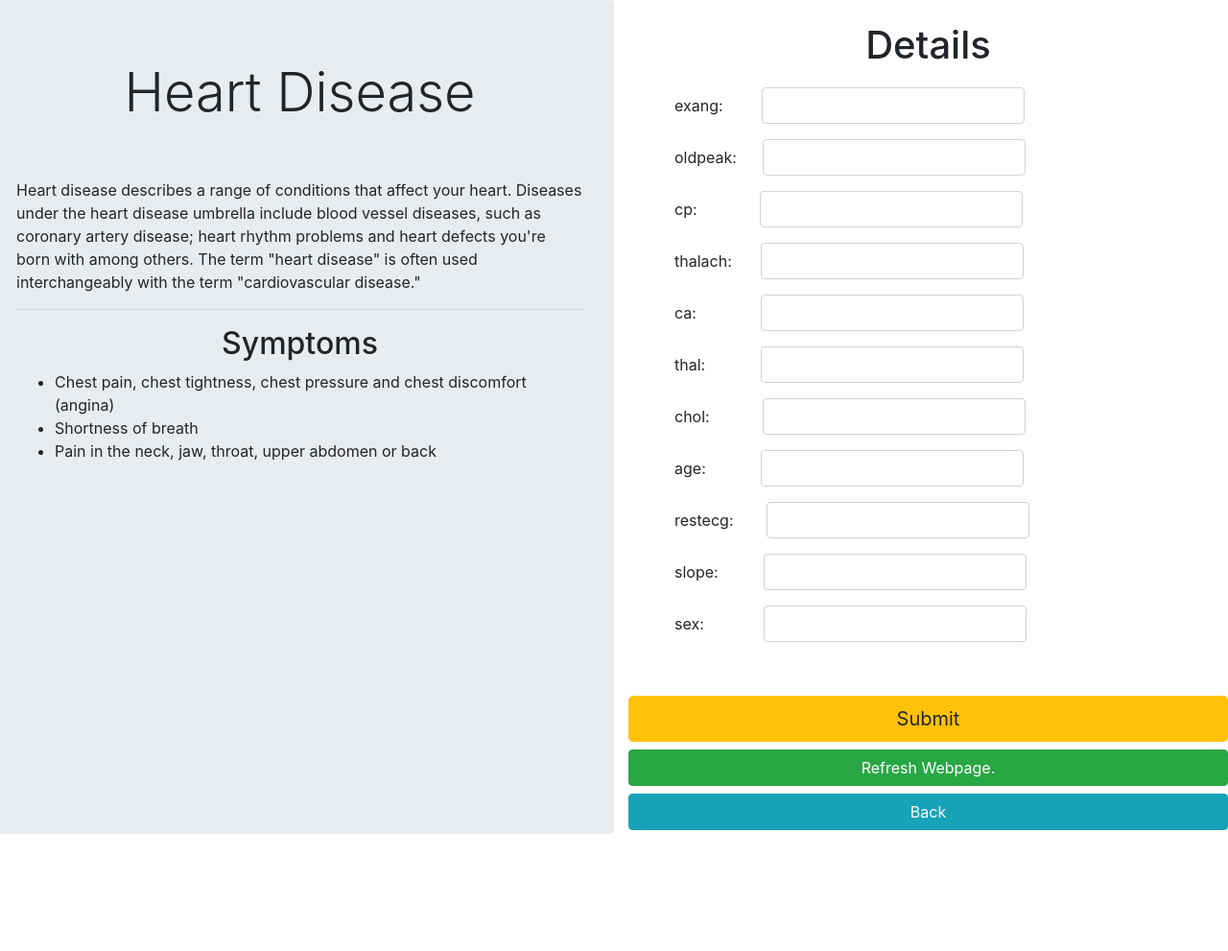
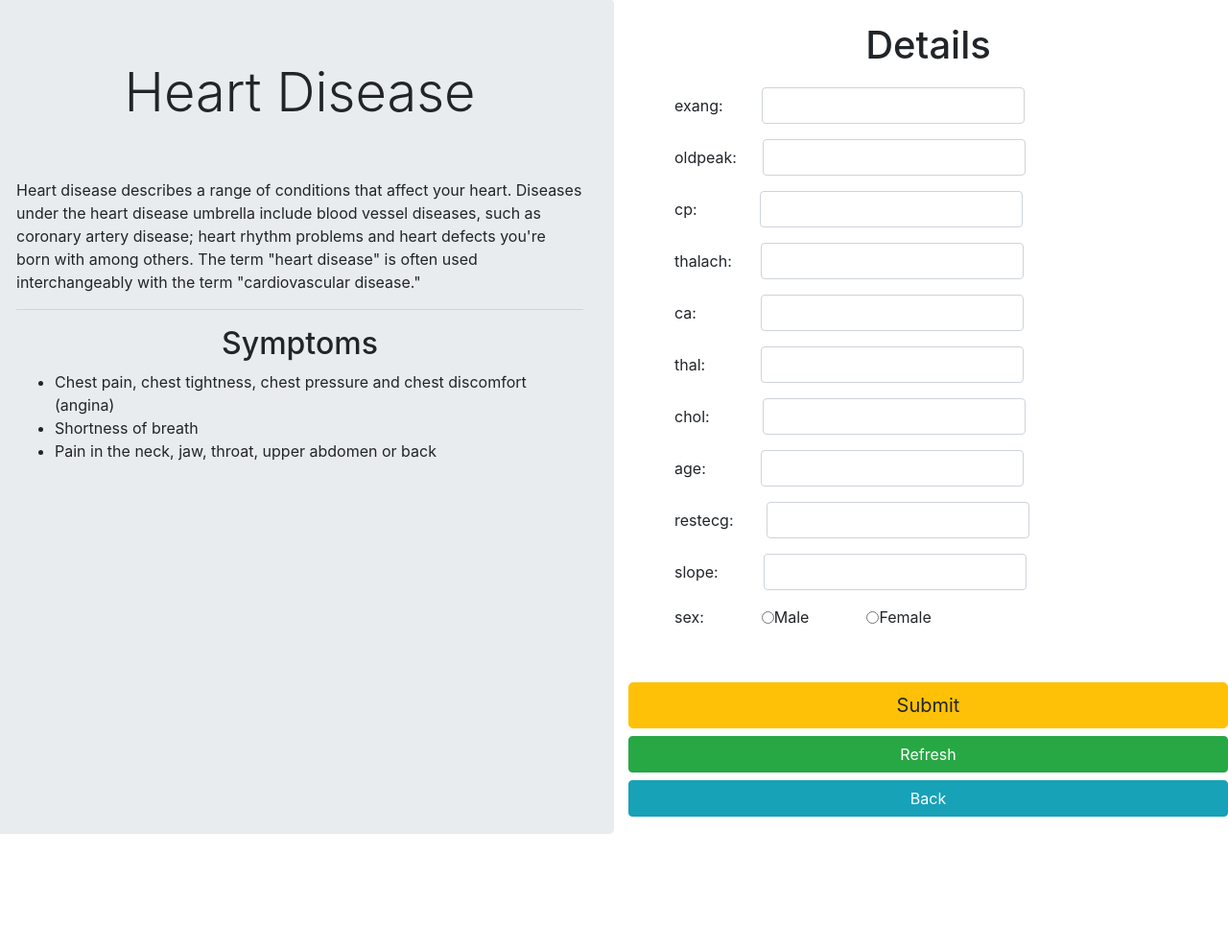
Before and after one commit to hvardhank7/Health-Care, a Flask app: page /heart.html in a window 1280 px wide. Shown: the part 57-1048 px from the top of the page at 96% size. After the commit the page ends 926 px from the top, so only its background shows below. Run offline with Flask 2, Linux system fonts and the light colour scheme; some libraries are stand-ins or nearby versions.

Commit message:
Update heart.html

```diff
--- a/template/heart.html
+++ b/template/heart.html
@@ -30,8 +30,8 @@
                 <div class="jumbotron " style="height: 870px;">
                     <h1 class="display-4 text-center">Heart Disease</h1>
                     <br><br>
-                    <p>Heart disease describes a range of conditions that affect your heart. Diseases under the heart disease umbrella include blood vessel diseases, such as coronary artery disease; heart rhythm problems and heart defects you're born with among others.
-                        The term "heart disease" is often used interchangeably with the term "cardiovascular disease."</p>
+                    <p>Heart disease describes a range of conditions that affect your heart. Diseases under the heart disease umbrella include blood vessel diseases, such as coronary artery disease; heart rhythm problems and heart defects you're born with
+                        among others. The term "heart disease" is often used interchangeably with the term "cardiovascular disease."</p>
                     <hr>
                     <h2 class="display-5 text-center">Symptoms</h2>
                     <ul>
@@ -102,14 +102,19 @@
                         </div>
                         <div class="form-group py-2 ml-5">
 
-                            <label for="sex">sex: </label>
-                            <input type="text" class="form-control" id="sex" name="sex" style="margin-left: 62px;">
+                            <form action="post">
+                                <label for="">sex: </label>
+                                <input type="radio" id="male" name="gender" value="0" style="margin-left: 60px;">
+                                <label for="male">Male</label><br>
+                                <input type="radio" id="female" name="gender" value="1" style="margin-left: 60px;">
+                                <label for="female">Female</label><br>
+                            </form>
                         </div>
 
                         <br><br>
 
                         <input type="submit" class='btn btn-lg btn-warning btn-block' value="Submit">
-                        <input type="button" value="Refresh Webpage." onclick='refreshPage()' class="btn btn-block  btn-success" />
+                        <input type="button" value="Refresh" onclick='refreshPage()' class="btn btn-block  btn-success" />
                         <a href="/" class="btn btn-info btn-block">Back</a>
                         <br><br>
                     </div>
@@ -127,7 +132,6 @@
                 location.reload();
             }
         }
-
     </script>
 
     <script src="https://code.jquery.com/jquery-3.2.1.slim.min.js" integrity="sha384-KJ3o2DKtIkvYIK3UENzmM7KCkRr/rE9/Qpg6aAZGJwFDMVNA/GpGFF93hXpG5KkN" crossorigin="anonymous"></script>
```
